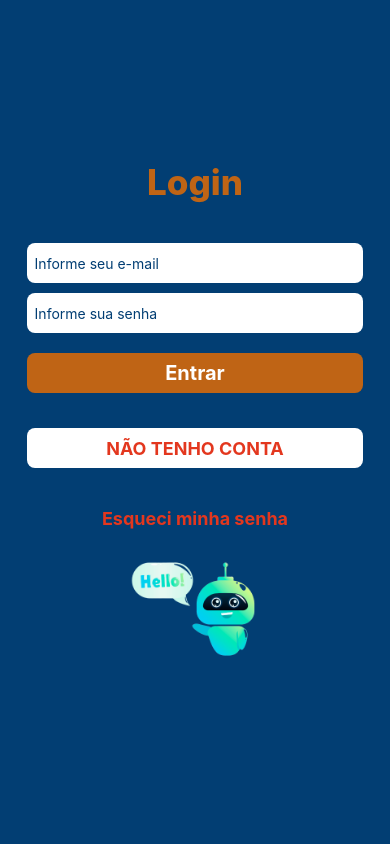
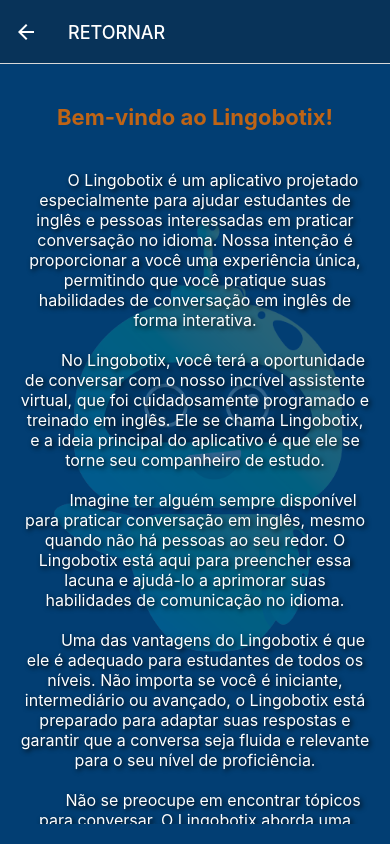
Before and after one commit to zezerinomattos/Lingobotix_app, a React Native app: screen /Information in a window 390 px wide. Built offline with nearby package versions, Linux system fonts and the light colour scheme.

Commit message:
Pagina de informação do app foi criada e finalizada.

```diff
--- /dev/null
+++ b/src/pages/Information/index.tsx
@@ -0,0 +1,39 @@
+import React from 'react';
+import { View, Text, TouchableOpacity, ScrollView, Image } from 'react-native';
+
+// MY IMPORTS
+import styles from './styles';
+
+export default function Information(){
+
+    const textDescription = `
+        O Lingobotix é um aplicativo projetado especialmente para ajudar estudantes de inglês e pessoas interessadas em praticar conversação no idioma. Nossa intenção é proporcionar a você uma experiência única, permitindo que você pratique suas habilidades de conversação em inglês de forma interativa.
+
+        No Lingobotix, você terá a oportunidade de conversar com o nosso incrível assistente virtual, que foi cuidadosamente programado e treinado em inglês. Ele se chama Lingobotix, e a ideia principal do aplicativo é que ele se torne seu companheiro de estudo.
+
+        Imagine ter alguém sempre disponível para praticar conversação em inglês, mesmo quando não há pessoas ao seu redor. O Lingobotix está aqui para preencher essa lacuna e ajudá-lo a aprimorar suas habilidades de comunicação no idioma.
+
+        Uma das vantagens do Lingobotix é que ele é adequado para estudantes de todos os níveis. Não importa se você é iniciante, intermediário ou avançado, o Lingobotix está preparado para adaptar suas respostas e garantir que a conversa seja fluida e relevante para o seu nível de proficiência.
+
+        Não se preocupe em encontrar tópicos para conversar. O Lingobotix aborda uma ampla variedade de assuntos, desde temas cotidianos até tópicos mais complexos, como ciência, cultura, esportes e muito mais. Sinta-se à vontade para explorar diferentes áreas de interesse enquanto pratica seu inglês.
+
+        Além disso, estamos sempre trabalhando para aprimorar o Lingobotix e adicionar novos recursos. Queremos tornar sua experiência o mais enriquecedora possível, por isso valorizamos muito o seu feedback e sugestões. Fique à vontade para compartilhar suas opiniões conosco.
+
+        Então, se você está buscando uma maneira conveniente e eficaz de praticar conversação em inglês, o Lingobotix é a escolha certa. Baixe agora mesmo e comece a desfrutar de uma experiência de aprendizado interativa, onde você pode conversar com o Lingobotix como se estivesse falando com uma pessoa de verdade.
+
+        Aproveite o Lingobotix como seu parceiro de estudo e leve suas habilidades de conversação em inglês a um novo patamar!
+    `
+
+    return(
+        <View style={styles.container}>
+            <Image source={require('../../images/imgResponse.png')} resizeMode='contain' style={styles.imgLingo} />
+
+            <Text style={styles.textTitle}>Bem-vindo ao Lingobotix!</Text>
+
+            <ScrollView style={styles.informationContainer} showsVerticalScrollIndicator={false}>
+                <Text style={styles.textDescription}>{textDescription}</Text>
+            </ScrollView>
+
+        </View>
+    );
+}
--- /dev/null
+++ b/src/pages/Information/styles.tsx
@@ -0,0 +1,42 @@
+import { StyleSheet } from 'react-native';
+
+const styles = StyleSheet.create({
+    container: {
+        flex: 1,
+        width: '100%',
+        paddingHorizontal: 10,
+        paddingVertical: 20,
+        backgroundColor: '#023E73',
+
+        position: 'relative',
+    },
+    imgLingo:{
+        position: 'absolute',
+        left: '10%',
+        top: '10%',
+        width: 320,
+        opacity: 0.2,
+    },
+    textTitle: {
+        textAlign: 'center',
+        marginVertical: 20,
+        fontSize: 22,
+        fontWeight: 'bold',
+        color: '#BF6415',
+    },
+    informationContainer:{
+        width: '100%',
+        paddingHorizontal: 10
+    },
+    textDescription:{
+        textAlign: 'center',
+        fontSize: 16,
+        color: '#FFF',
+        textShadowColor: '#000',
+        textShadowOffset: { width: 2, height: 2 },
+        textShadowRadius: 5,
+
+    }
+});
+
+export default styles;
--- a/src/pages/SignIn/index.tsx
+++ b/src/pages/SignIn/index.tsx
@@ -50,6 +50,11 @@
 
         await passwordRecover({email});
 
+    }
+
+    // FUNÇÃO QUE ENCAMINHA PARA PAGINA DE INFORMAÇÃO - FUNCTION THAT FORWARDS TO THE INFORMATION PAGE
+    function openInformation(){
+        navigation.navigate('Information');
     }
 
     return(
@@ -108,6 +113,10 @@
                             <Text style={styles.textButtonRegister}>Esqueci minha senha</Text>
                         </TouchableOpacity>
 
+                        <TouchableOpacity style={styles.buttonPasswordReset} onPress={openInformation}>
+                            <Text style={styles.textButtonInformation}>Saiba o que é o Lingobotix</Text>
+                        </TouchableOpacity>
+
                     </View>
             }
             {message === '' && signInError === '' &&
--- a/src/pages/SignIn/styles.tsx
+++ b/src/pages/SignIn/styles.tsx
@@ -76,6 +76,10 @@
         justifyContent: 'center',
         alignItems: 'center',
         marginVertical: 5,
+    },
+    textButtonInformation:{
+        color: '#FFF',
+        fontSize: 16
     }
 });
 
--- a/src/routes/auth.routes.tsx
+++ b/src/routes/auth.routes.tsx
@@ -5,10 +5,12 @@
 // MY IMPORTS
 import SignIn from '../pages/SignIn';
 import UserRegister from '../pages/UserRegister';
+import Information from '../pages/Information';
 
 export type StackParamsList = {
     SignIn: undefined;
     UserRegister: undefined;
+    Information: undefined;
 }
 
 const Stack  = createNativeStackNavigator<StackParamsList>();
@@ -22,7 +24,12 @@
                 headerStyle:{ backgroundColor: '#083359' },
                 headerTintColor: '#FFF',
             }}
-        />
+            />
+            <Stack.Screen name='Information' component={Information} options={{
+                title: 'RETORNAR',
+                headerStyle:{ backgroundColor: '#083359' },
+                headerTintColor: '#FFF',
+            }}/>
         </Stack.Navigator>
     );
 }
```
